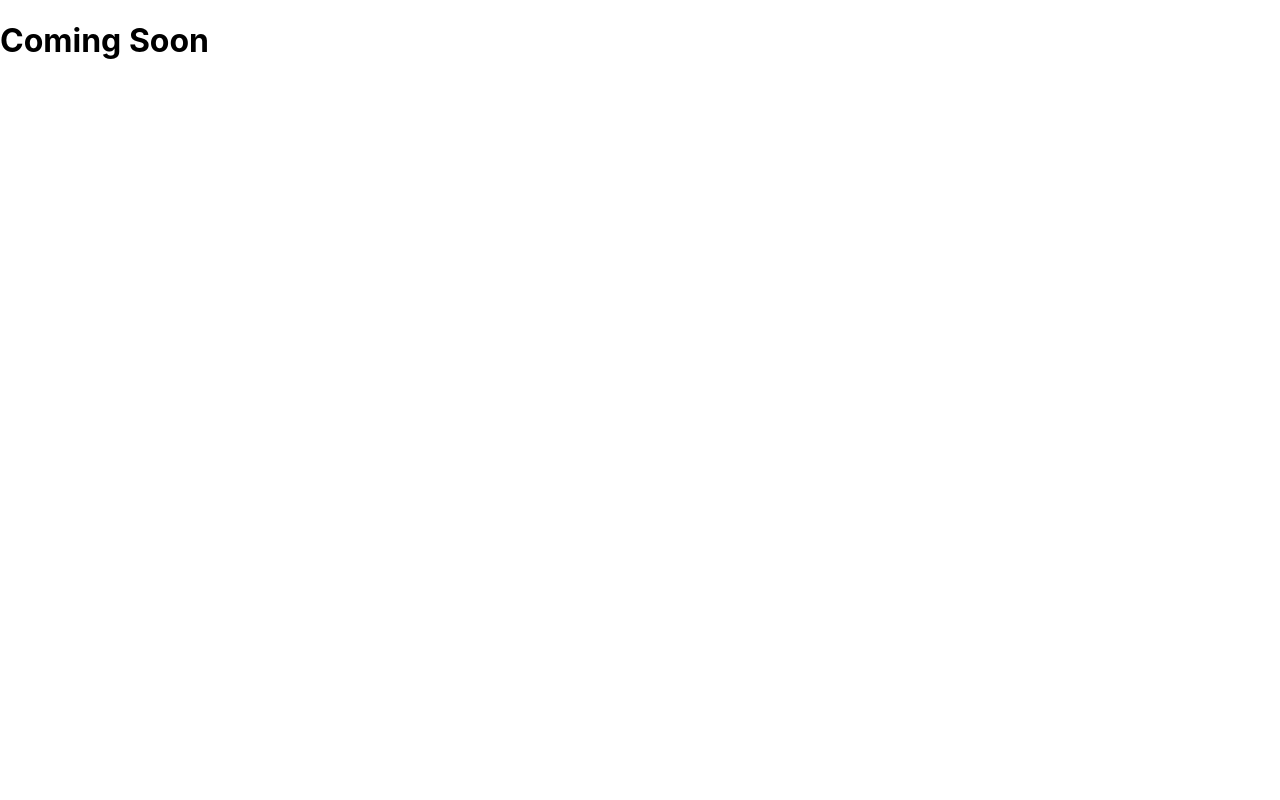
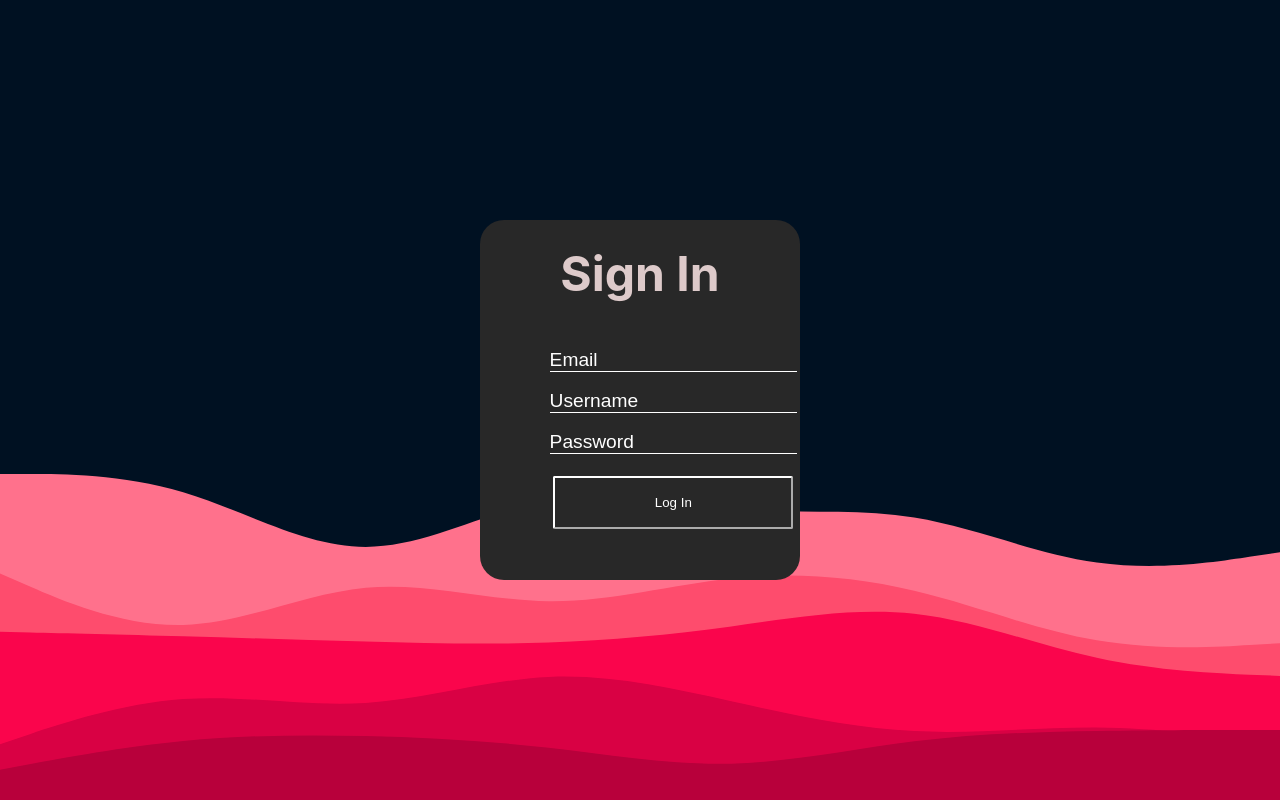
Before and after one commit to TeamWorkspaceCA/teamworkspace, a Next.js app: page / in a window 1280 px wide. Built offline with nearby package versions, Linux system fonts and the light colour scheme.

Commit message:
Added a non functioning log in page

```diff
--- a/next.config.js
+++ b/next.config.js
@@ -1,4 +1,4 @@
 /** @type {import('next').NextConfig} */
 module.exports = {
-  reactStrictMode: true,
+  reactStrictMode: true
 }
--- a/package.json
+++ b/package.json
@@ -9,8 +9,10 @@
   },
   "dependencies": {
     "next": "12.0.7",
+    "node": "^17.3.0",
     "react": "17.0.2",
-    "react-dom": "17.0.2"
+    "react-dom": "17.0.2",
+    "sass": "^1.47.0"
   },
   "devDependencies": {
     "@types/node": "17.0.8",
--- a/pages/_app.tsx
+++ b/pages/_app.tsx
@@ -1,4 +1,4 @@
-import '../styles/globals.css'
+import '../styles/globals.scss'
 import type { AppProps } from 'next/app'
 
 function MyApp({ Component, pageProps }: AppProps) {
--- a/pages/index.tsx
+++ b/pages/index.tsx
@@ -1,13 +1,23 @@
 import type { NextPage } from 'next'
 import Head from 'next/head'
 import Image from 'next/image'
-import styles from '../styles/Home.module.css'
 
 const Home: NextPage = () => {
   return (
-    <h1>
-      Coming Soon
-    </h1>
+
+    <>
+
+      <div className='signinbox-middle'>
+      <h1>Sign In</h1>
+      <form style={{padding:"1.5em"}}>
+      <input type="text" placeholder='Email' /> <br />
+      <input type="text" placeholder='Username'/>
+      <input type="password" placeholder='Password' /> <br />
+      <button className='signin-btn'>Log In</button>
+
+      </form>
+      </div>
+    </>
 
   )
 }
--- a/styles/globals.css
+++ /dev/null
@@ -1,16 +0,0 @@
-html,
-body {
-  padding: 0;
-  margin: 0;
-  font-family: -apple-system, BlinkMacSystemFont, Segoe UI, Roboto, Oxygen,
-    Ubuntu, Cantarell, Fira Sans, Droid Sans, Helvetica Neue, sans-serif;
-}
-
-a {
-  color: inherit;
-  text-decoration: none;
-}
-
-* {
-  box-sizing: border-box;
-}
--- /dev/null
+++ b/styles/globals.scss
@@ -0,0 +1,79 @@
+html,
+body {
+  padding: 0;
+  margin: 0;
+  font-family: -apple-system, BlinkMacSystemFont, Segoe UI, Roboto, Oxygen,
+    Ubuntu, Cantarell, Fira Sans, Droid Sans, Helvetica Neue, sans-serif;
+  width: 100vw;
+  height: 100vh;
+  background: url(../public/sexy-backround.svg) no-repeat center center fixed;
+-webkit-background-size: cover;-moz-background-size: cover;
+    -o-background-size: cover;
+    background-size: cover;
+
+}
+
+a {
+  color: inherit;
+  text-decoration: none;
+}
+
+* {
+  box-sizing: border-box;
+  padding: 0%;
+  margin: 0%;
+}
+
+#__next {
+  width: 100vw;
+  height: 100vh;
+  display: flex;
+  justify-content: center;
+  align-items: center;
+}
+
+.signinbox-middle {
+  width: 25%;
+  height: 45%;
+  margin: auto;
+  background:#282828;
+  border-radius: 1em;
+  color: #ddcaca;
+  text-align: center;
+  padding: 1em;
+  font-size: 1.5em;
+
+}
+input {
+padding: 0.5em;
+border: none;
+background-color: transparent;
+outline: none;
+color: white;
+font-size: 0.8em;
+
+
+
+/* none : no line is drawn, and any existing decoration is removed.
+underline : draws a 1px line across the text at its baseline.
+line-through : draws a 1px line across the text at its “middle” point.
+overline : draws a 1px line across the text, directly above its “top” point.
+*/
+
+}
+::placeholder {
+ color: white;
+ border-bottom: 1px solid white;
+}
+
+.signin-btn {
+  background-color: transparent;
+  border-radius: 2px;
+  border-color: white;
+  height: 4em;
+  width: 18em;
+  margin: 1em;
+  cursor: pointer;
+  color: white;
+
+}
```
Also changed, not shown: styles/Home.module.css (deleted, +0 -116 lines), public/sexy-backround.svg (added), 1 other file (tests, documents, lock files or other folders).
